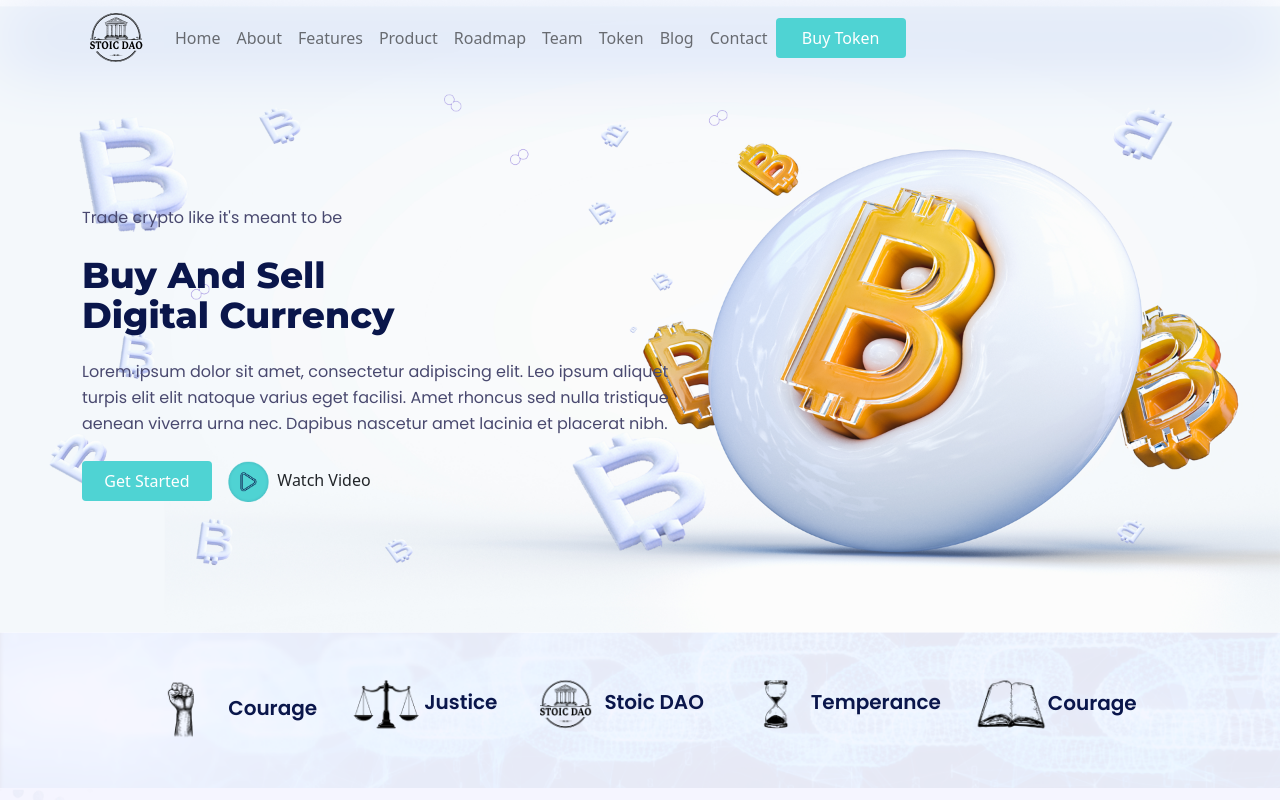
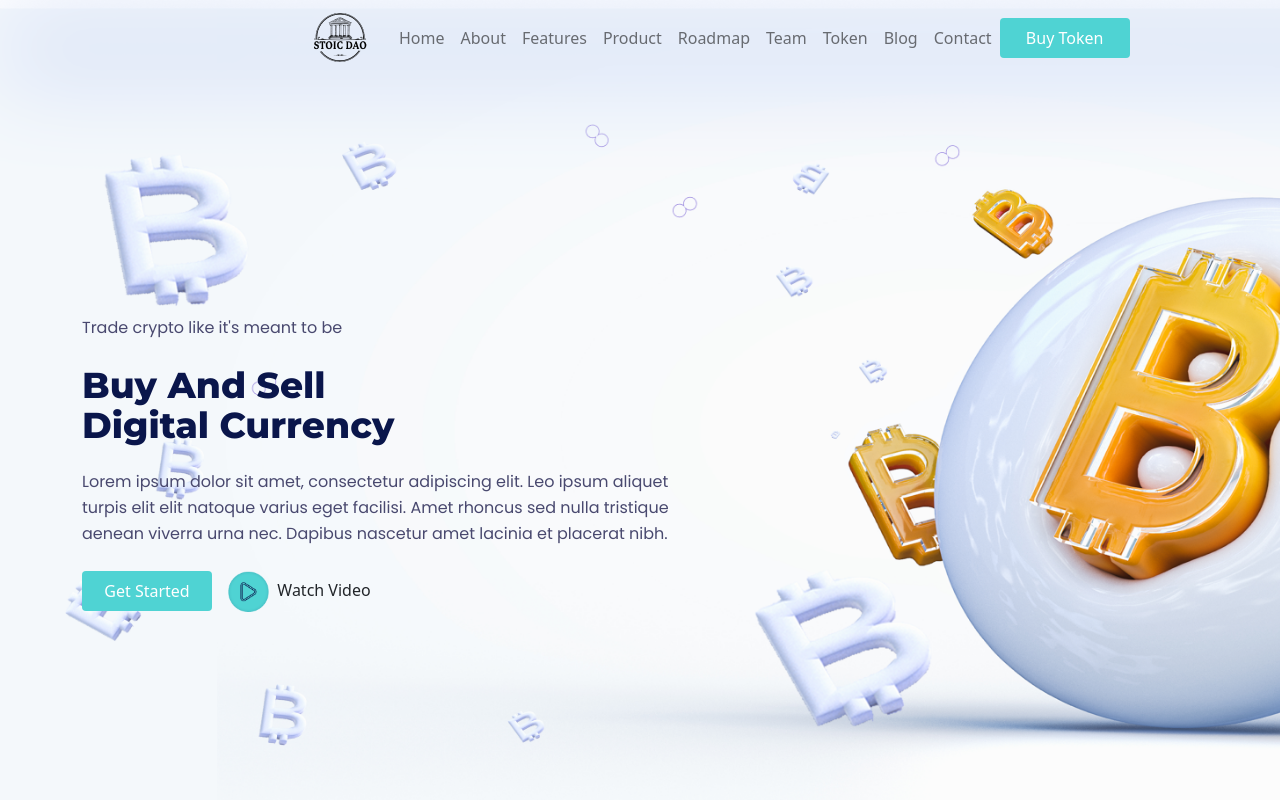
Before and after one commit to iknahar/Stoic-DAO, a React (Create React App) app: page / in a window 1280 px wide. Shown: the top 800 px of the page. Built offline with nearby package versions, Linux system fonts and the light colour scheme.

Commit message:
hero section done

```diff
--- a/src/components/pages/Home/Home.css
+++ b/src/components/pages/Home/Home.css
@@ -24,3 +24,11 @@
   color: #0a164b;
   font-family: 'Montserrat', sans-serif;
 }
+@media only screen and (max-width: 1920px) {
+ .content-bg {
+   padding: 15rem;
+  }
+  .middlenav{
+    margin-left: 14rem;
+  }
+}
```
